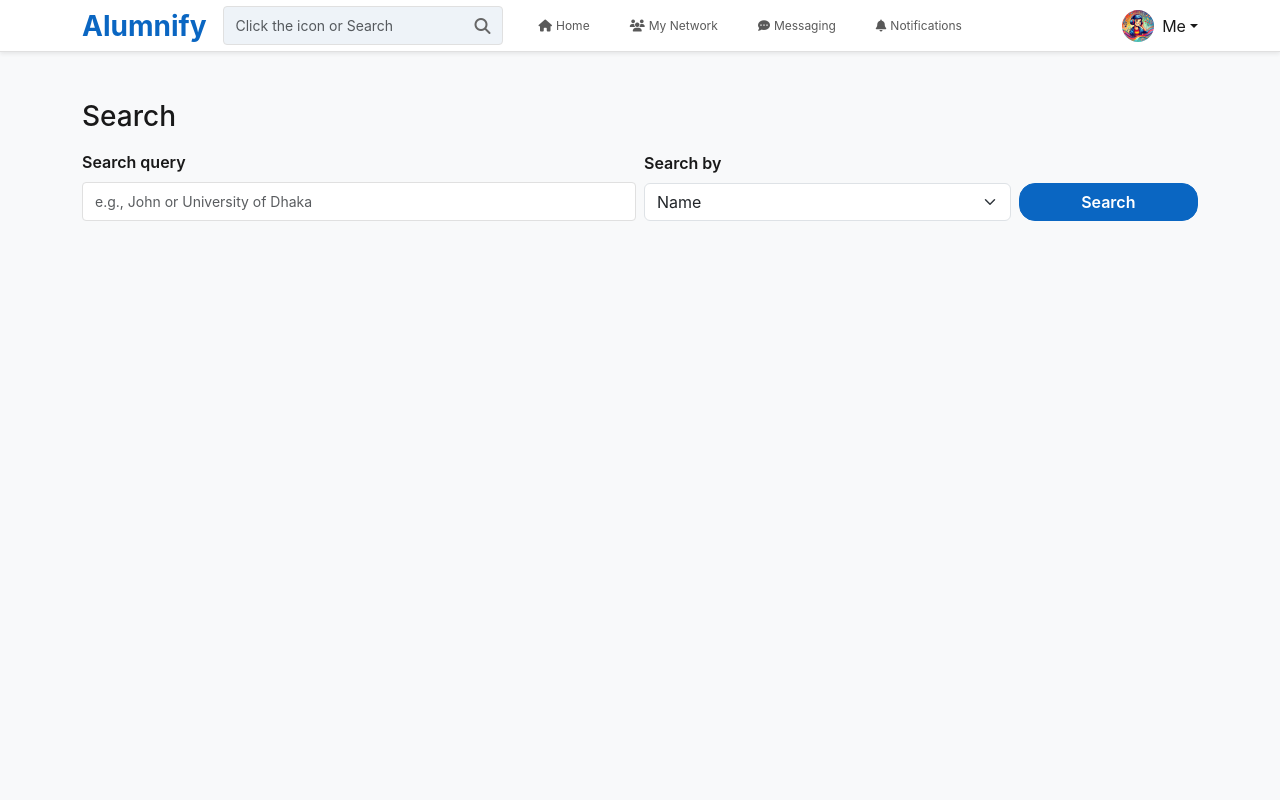
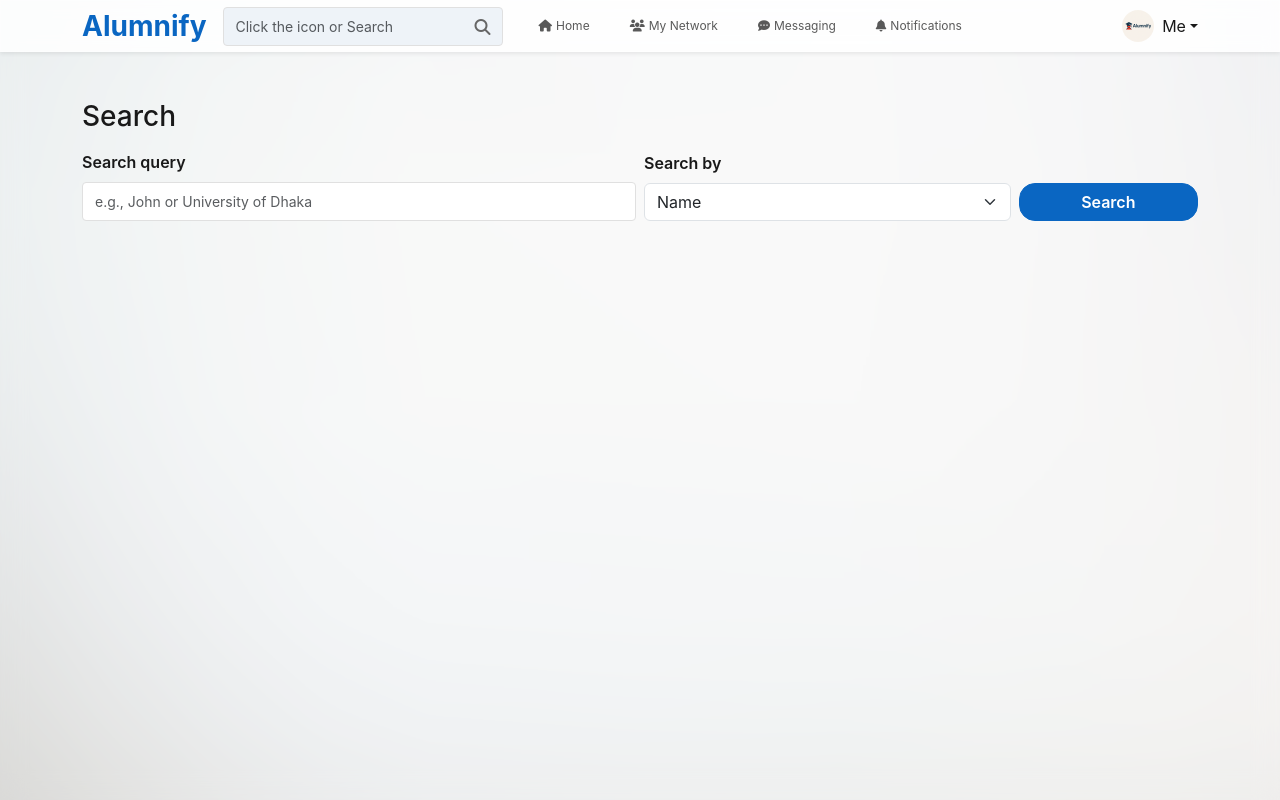
Before and after one commit to Prantik-Pranta/al, a Django app: page /search_results/ in a window 1280 px wide. Run offline with Django 5.2, Linux system fonts and the light colour scheme; a user stored in the database is signed in; data comes from the database, SQL or seed files in the repository; both versions use the stored data as it was after the commit.

Commit message:
last but not the least

```diff
--- a/User/models.py
+++ b/User/models.py
@@ -17,7 +17,7 @@ class UserProfile(models.Model):
     headline = models.CharField(max_length=255, blank=True, null=True)
     location = models.CharField(max_length=255, blank=True, null=True)
     summary = models.TextField(blank=True, null=True)
-    profile_photo = models.ImageField(upload_to='profile_photos/', default='profile_photos/default-profile.png')
+    profile_photo = models.ImageField(upload_to='profile_photos/', default='profile_photos/defaultpp.png')
     phone = models.CharField(max_length=15, unique=True, default=None)
     university = models.CharField(max_length=255, blank=True, null=True)
     gender = models.CharField(max_length=1, choices=GENDER_CHOICES, blank=True, default="")
--- a/static/css/main.css
+++ b/static/css/main.css
@@ -400,3 +400,35 @@ body {
     background-color: #d1ecf1;
     color: #0c5460;
 }
+{% block extra_css %}
+<style>
+  /* --- BACKGROUND BLUR EFFECT --- */
+  body {
+    background: url("{% static 'images/bg-blur.jpg' %}") center/cover no-repeat fixed;
+    /* optional fallback color */
+    background-color: #f0f2f5;
+    position: relative;
+  }
+
+  /* Blur overlay for readability */
+  body::before {
+    content: "";
+    position: fixed;
+    top: 0; left: 0;
+    width: 100%;
+    height: 100%;
+    backdrop-filter: blur(12px); /* main blur effect */
+    -webkit-backdrop-filter: blur(12px);
+    background-color: rgba(255, 255, 255, 0.4); /* light transparent overlay */
+    z-index: -1; /* stays behind content */
+  }
+
+  /* Optional: make cards slightly transparent for soft look */
+  .card, .navbar, .modal-content {
+    background-color: rgba(255, 255, 255, 0.85) !important;
+    backdrop-filter: blur(6px);
+    -webkit-backdrop-filter: blur(6px);
+    border: 1px solid rgba(255, 255, 255, 0.2);
+  }
+</style>
+{% endblock %}
--- a/templates/base.html
+++ b/templates/base.html
@@ -12,26 +12,67 @@
   <link href="https://cdnjs.cloudflare.com/ajax/libs/font-awesome/6.4.0/css/all.min.css" rel="stylesheet">
   <link rel="stylesheet" href="{% static 'css/main.css' %}">
 
-    <!-- Page-specific CSS -->
-    {% block extra_css %}{% endblock %}
+  {% block extra_css %}
+  <style>
+    /* === Full-site Blurry Background === */
+    html, body { height: 100%; }
+    body {
+      position: relative; /* create stacking context */
+      background: url("{% static 'images/bg-blur.jpg' %}") center/cover no-repeat fixed;
+      background-color: #f0f2f5; /* fallback color */
+      overflow-x: hidden;
+    }
+
+    /* The glass/blur layer sitting above the background, below content */
+    body::after {
+      content: "";
+      position: fixed;
+      inset: 0;              /* top:0; right:0; bottom:0; left:0 */
+      backdrop-filter: blur(12px);
+      -webkit-backdrop-filter: blur(12px);
+      background-color: rgba(255, 255, 255, 0.4); /* soft white overlay */
+      z-index: 0;            /* BELOW content, ABOVE background */
+      pointer-events: none;  /* don’t block clicks */
+    }
+
+    /* Keep all site content above the blur layer */
+    .page-wrap { position: relative; z-index: 1; }
+
+    /* Optional: subtle glass for cards/nav/modals */
+    .card, .navbar, .modal-content {
+      background-color: rgba(255, 255, 255, 0.85) !important;
+      backdrop-filter: blur(8px);
+      -webkit-backdrop-filter: blur(8px);
+      border: 1px solid rgba(255, 255, 255, 0.2);
+    }
+
+    /* Mobile: a bit lighter blur for performance */
+    @media (max-width: 576px) {
+      body::after {
+        backdrop-filter: blur(8px);
+        -webkit-backdrop-filter: blur(8px);
+        background-color: rgba(255, 255, 255, 0.35);
+      }
+    }
+  </style>
+  {% endblock %}
 </head>
 <body>
+  <div class="page-wrap">
     <!-- Common Header -->
     {% include 'header.html' %}
 
     <!-- Main Content -->
     <main>
-        {% block content %}
-        {% endblock %}
+      {% block content %}{% endblock %}
     </main>
 
-    <!-- Common Footer (if needed) -->
+    <!-- (Optional) Footer -->
+  </div>
 
   <!-- Common JS -->
   <script src="https://cdn.jsdelivr.net/npm/bootstrap@5.3.0/dist/js/bootstrap.bundle.min.js"></script>
 
-
-    <!-- Page-specific JS -->
   {% block extra_js %}{% endblock %}
 </body>
 </html>
--- a/templates/header.html
+++ b/templates/header.html
@@ -59,14 +59,14 @@
             <!-- Profile Dropdown -->
             <div class="dropdown">
                 <a class="nav-link dropdown-toggle d-flex align-items-center" href="#" role="button" data-bs-toggle="dropdown">
-                    <img src="{% if user_profile.profile_photo %}{{ user_profile.profile_photo.url }}{% else %}{% static 'images/default-profile.png' %}{% endif %}"
+                    <img src="{% if user_profile.profile_photo %}{{ user_profile.profile_photo.url }}{% else %}{% static 'images/defaultpp.png' %}{% endif %}"
                          alt="Profile" class="profile-avatar-sm me-2">
                     <span class="d-none d-md-inline">Me</span>
                 </a>
                 <ul class="dropdown-menu dropdown-menu-end">
                     <li class="dropdown-item-text">
                         <div class="d-flex align-items-center p-2">
-                            <img src="{% if user_profile.profile_photo %}{{ user_profile.profile_photo.url }}{% else %}{% static 'images/default-profile.png' %}{% endif %}"
+                            <img src="{% if user_profile.profile_photo %}{{ user_profile.profile_photo.url }}{% else %}{% static 'images/defaultpp.png' %}{% endif %}"
                                  alt="Profile" class="profile-avatar-lg me-3">
                             <div>
                                 <h6 class="mb-0 fw-bold">{{ user_profile.full_name }}</h6>
--- a/templates/home.html
+++ b/templates/home.html
@@ -69,7 +69,7 @@
             </div>
           </div>
 
-          <p>{{ post.content }}</p>
+          <p>{{ post.content|urlize|linebreaksbr }}</p>
           {% if post.image %}
           <img src="{{ post.image.url }}" class="img-fluid rounded mb-2" alt="Post media">
           {% endif %}
```
Also changed, not shown: messaging/views.py (+3 -7 lines), templates/meetings/availability_list.html (+4 -3 lines), templates/messaging/meeting_room.html (added, +165 -0 lines), User/migrations/0016_alter_userprofile_profile_photo.py (added), db.sqlite3, media/profile_photos/CITYPNG.COMQuestion_Mark_Blue_Vector_Icon_Symbol_FREE_PNG_-_800x800_1.png (added), media/profile_photos/defaultpp.png (added), static/images/bg-blur.jpg (added), static/images/defaultpp.png (added). Lines whose indentation alone changed are shown as unchanged.
